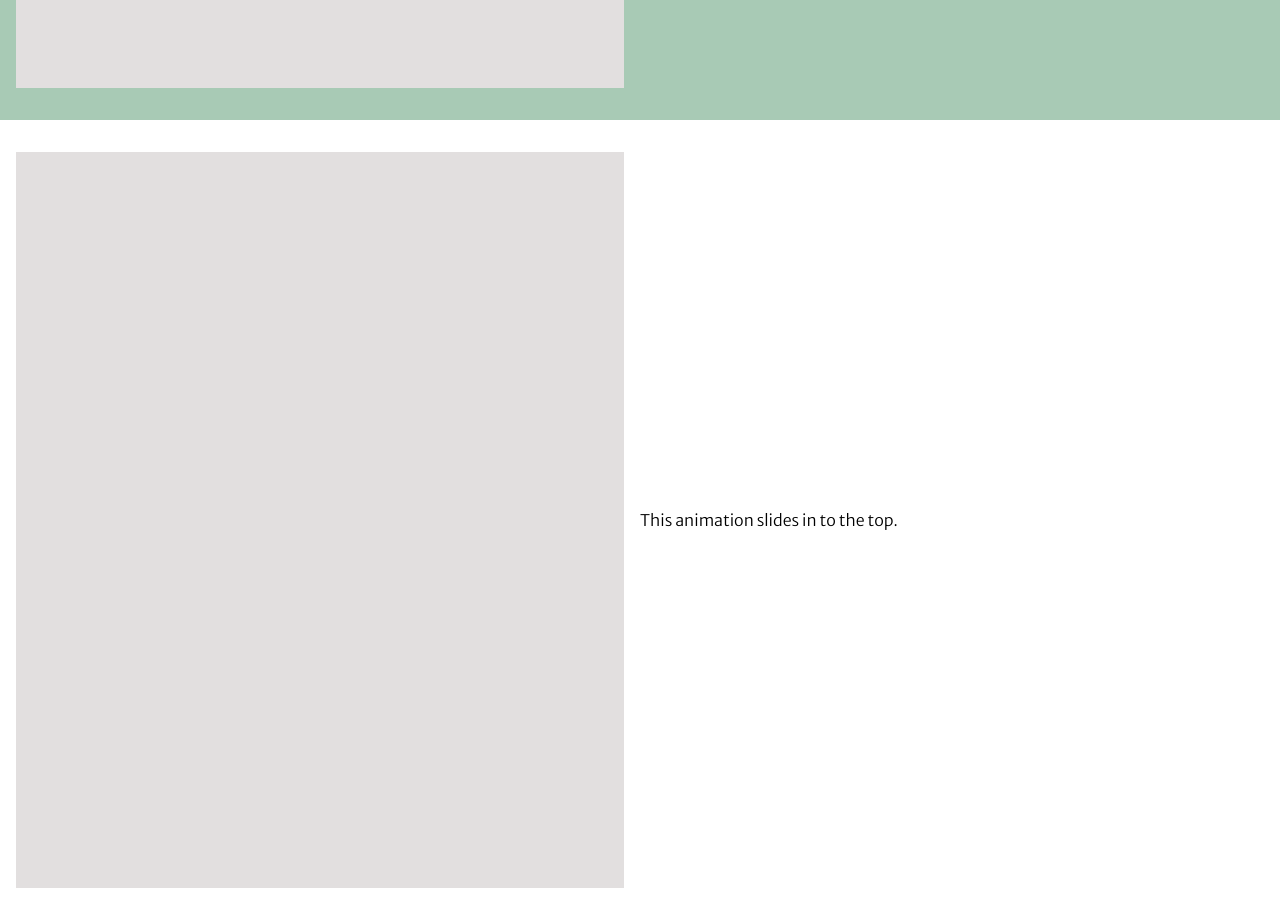
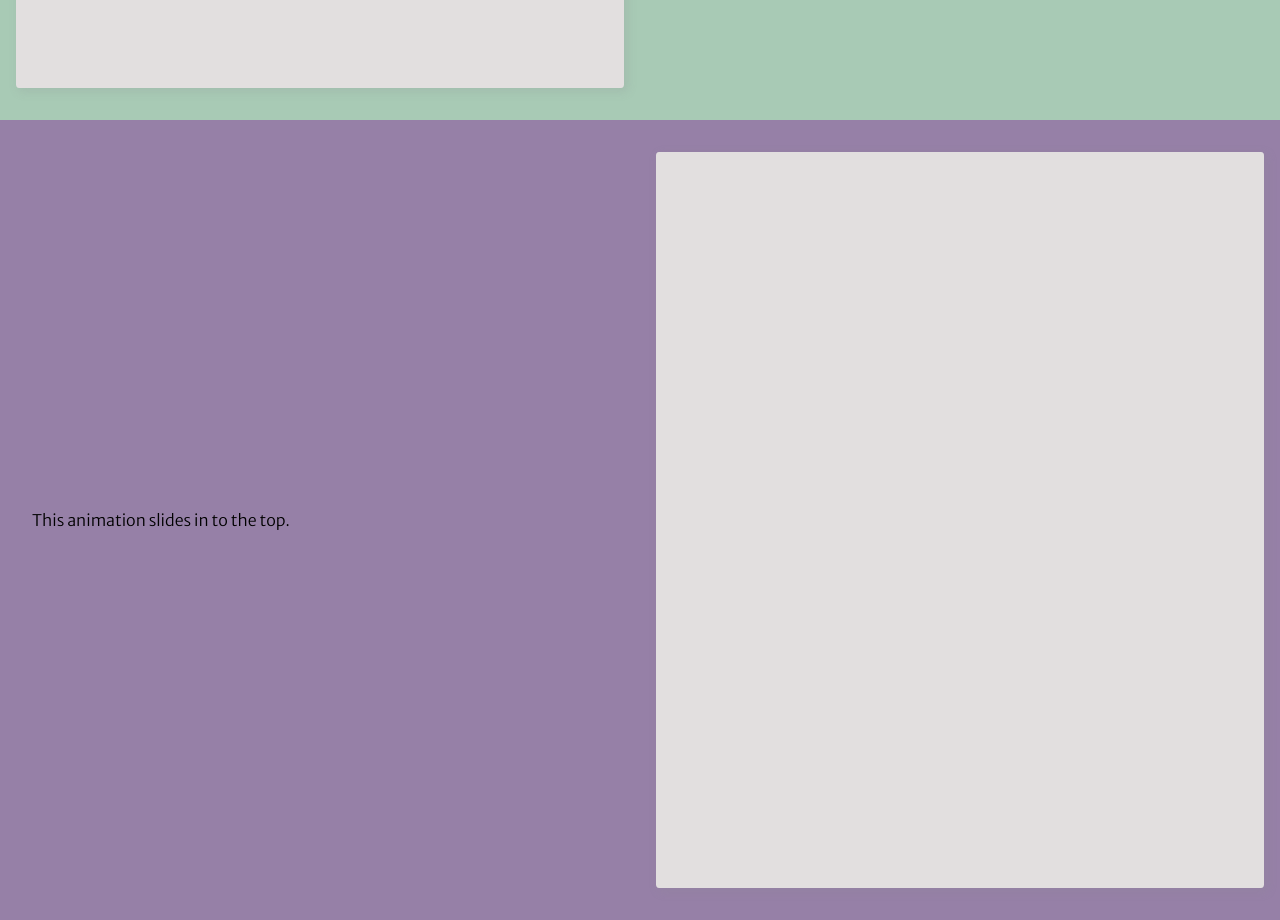
Before and after one commit to Jonathan-D-N/animateScroll, a plain HTML site: page index.html in a window 1280 px wide. Shown: the part 1480-2400 px from the top of the page. Drawn offline with Linux system fonts and the light colour scheme.

Commit message:
update scroll-element styling

```diff
--- a/style.css
+++ b/style.css
@@ -38,12 +38,22 @@ header h2 {
     background-color: #a8cab5;
 }
 
+.scroll-container:nth-of-type(2) {
+    background-color: #9680a7
+}
+
+.scroll-container:nth-of-type(even) {
+    flex-direction: row-reverse;
+  }
+
 .scroll-element,
 .scroll-caption {
     width: 50%;
 }
 
 .scroll-element {
+    border-radius: 0.5%;
+    box-shadow: 3px 3px 10px 1px rgba(142, 142, 144, 0.2);
     min-height: 300px;
     height: 100%;
     background-color: #e2dfdf;
```
